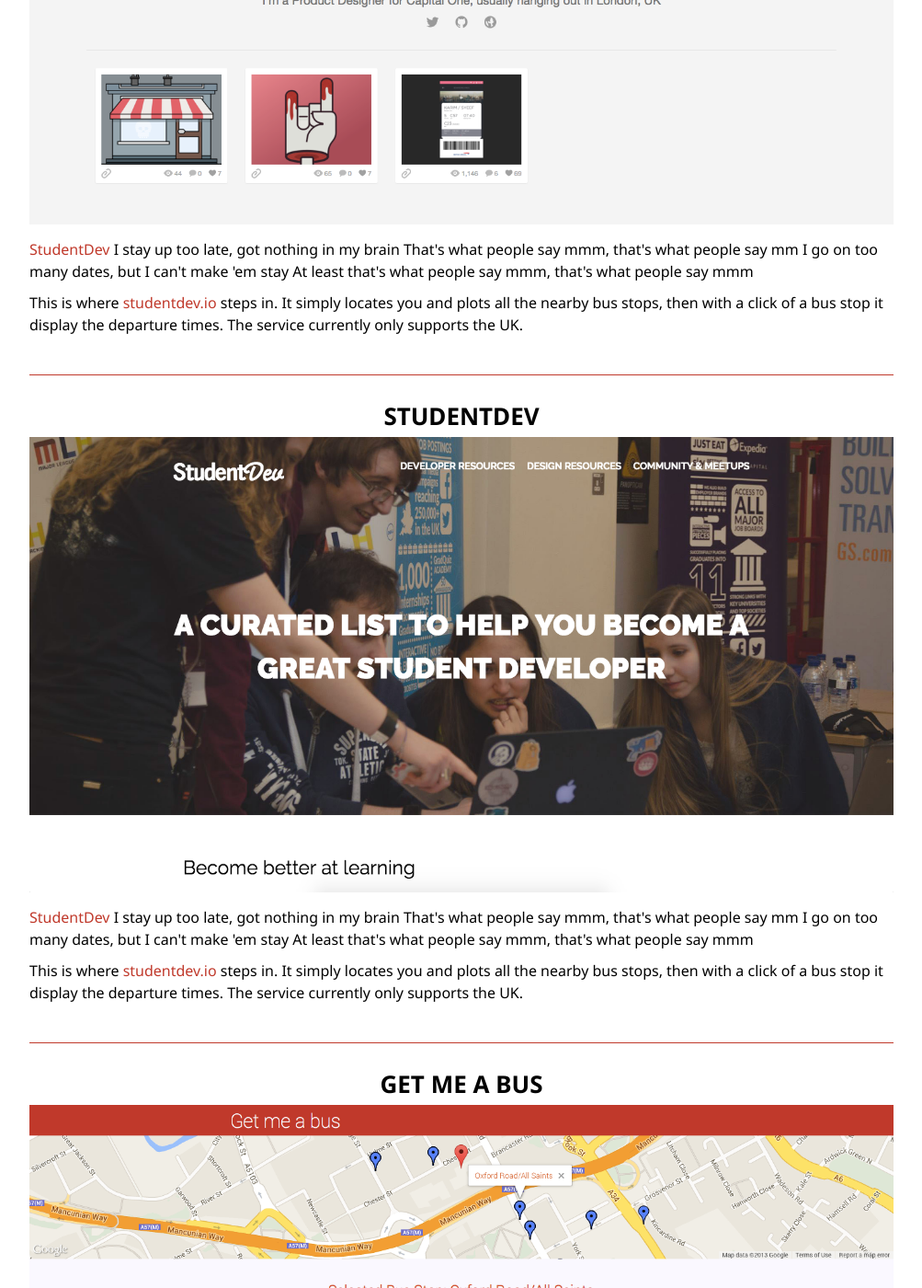
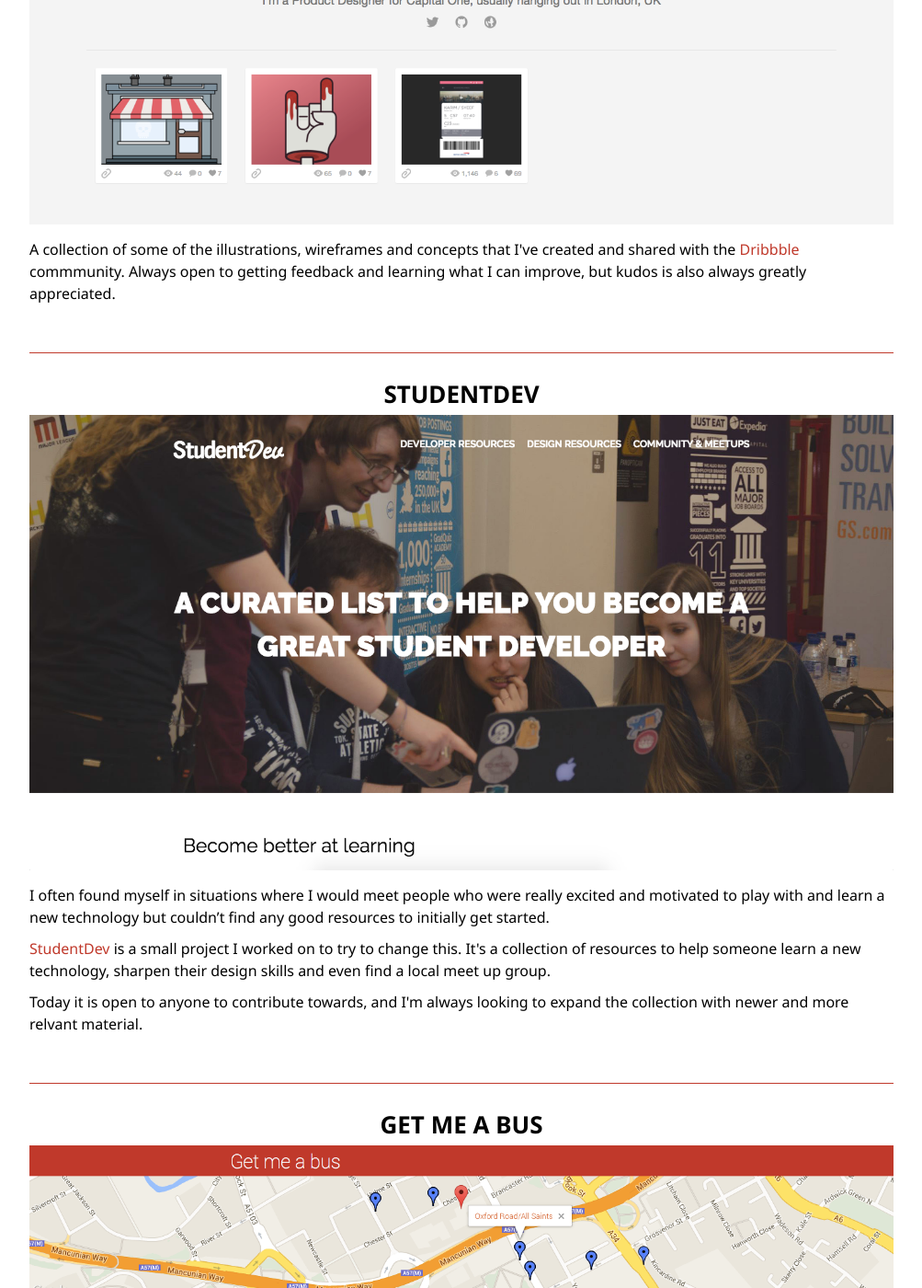
Before and after one commit to syeef/syeefkarim-2016-v0, a Jekyll site: the page built from portfolio/index.md, in a window 1280 px wide and 1400 px high, scrolled down 278 px. Shown: the whole window at 92% size, without its empty margins (138-1141 px from the left). Built offline with Jekyll 4.4.1, drawn with Linux system fonts in a browser that asks for light colours.

Commit message:
update portfolio page copy

```diff
--- a/portfolio/index.md
+++ b/portfolio/index.md
@@ -3,11 +3,11 @@ title: Portfolio
 layout: portfolio
 
 dribbble: /images/posts/dribbble.png
-dribbblebio: <a id="links" href='http://studentdev.io' target="_blank">StudentDev</a> I stay up too late, got nothing in my brain That's what people say mmm, that's what people say mm I go on too many dates, but I can't make 'em stay At least that's what people say mmm, that's what people say mmm</p> <p>This is where <a id="links" href='http://studentdev.io' target="_blank">studentdev.io</a> steps in. It simply locates you and plots all the nearby bus stops, then with a click of a bus stop it display the departure times. The service currently only supports the UK.
+dribbblebio: <p>A collection of some of the illustrations, wireframes and concepts that I've created and shared with the <a id="links" href='http://dribbble.com/syeef' target="_blank">Dribbble</a> commmunity. Always open to getting feedback and learning what I can improve, but kudos is also always greatly appreciated.</p>
 
 image2: /images/posts/studentdev.png
-bio2: <a id="links" href='http://studentdev.io' target="_blank">StudentDev</a> I stay up too late, got nothing in my brain That's what people say mmm, that's what people say mm I go on too many dates, but I can't make 'em stay At least that's what people say mmm, that's what people say mmm</p> <p>This is where <a id="links" href='http://studentdev.io' target="_blank">studentdev.io</a> steps in. It simply locates you and plots all the nearby bus stops, then with a click of a bus stop it display the departure times. The service currently only supports the UK.
+bio2: <p>I often found myself in situations where I would meet people who were really excited and motivated to play with and learn a new technology but couldn’t find any good resources to initially get started.</p> <p><a id="links" href='http://studentdev.io' target="_blank">StudentDev</a> is a small project I worked on to try to change this. It's a collection of resources to help someone learn a new technology, sharpen their design skills and even find a local meet up group.</p><p>Today it is open to anyone to contribute towards, and I'm always looking to expand the collection with newer and more relvant material.</p>
 
 image1: /images/posts/getmeabus.png
-bio1: <a id="links" href='http://getmeabus.com' target="_blank">Get Me a Bus</a> was a project developed by <a id="links" href='http://danwilson.co' target="_blank">Danny Wilson</a> and myself. After using the bus for a while I became frustrated that I wasn't able to easily find out when the buses were departing. Of course this problem had already been solved by others but I found their solutions to be either poor and outdated, or I had to pay for an app that wouldn't even guarantee full coverage!</p> <p>This is where <a id="links" href='http://getmeabus.com' target="_blank">getmeabus.com</a> steps in. It simply locates you and plots all the nearby bus stops, then with a click of a bus stop it display the departure times. The service currently only supports the UK.
+bio1: <p><a id="links" href='http://getmeabus.com' target="_blank">Get Me a Bus</a> was a project developed by <a id="links" href='http://danwilson.co' target="_blank">Danny Wilson</a> and myself. After using the bus for a while I became frustrated that I wasn't able to easily find out when the buses were departing. Of course this problem had already been solved by others but I found their solutions to be either poor and outdated, or I had to pay for an app that wouldn't even guarantee full coverage!</p> <p>This is where <a id="links" href='http://getmeabus.com' target="_blank">getmeabus.com</a> steps in. It simply locates you and plots all the nearby bus stops, then with a click of a bus stop it display the departure times. The service currently only supports the UK.</p>
 ---
```
